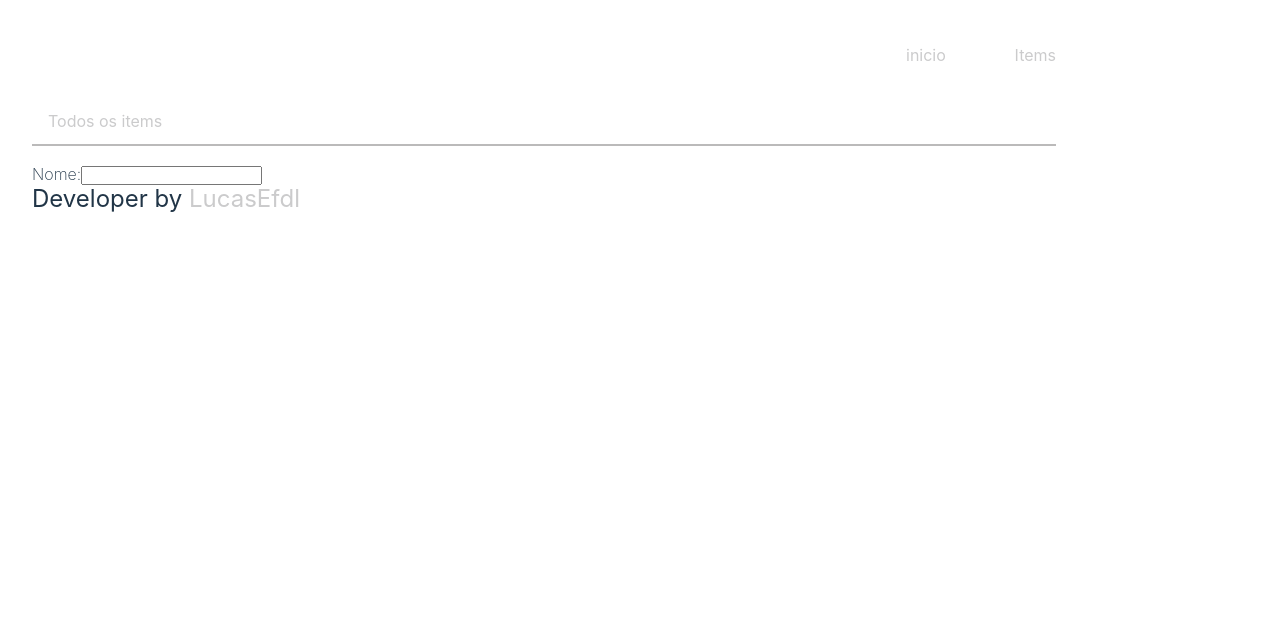
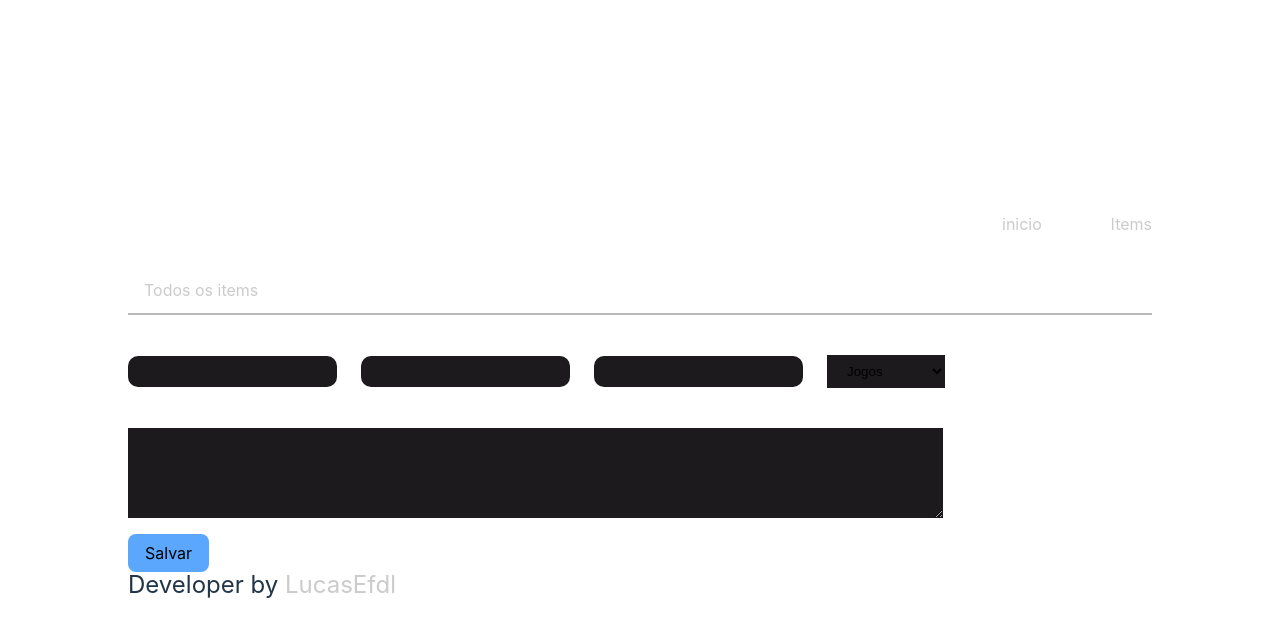
Before and after one commit to LucasEfdl/stock-management, a React (Vite) app: page /items/new in a window 1280 px wide. Shown: the top 636 px of the page. Built offline with nearby package versions, Linux system fonts and the light colour scheme.

Commit message:
add and stylization ItemForm

```diff
--- /dev/null
+++ b/src/components/ItemForm/ItemForm.jsx
@@ -0,0 +1,79 @@
+import styles from "./styles.module.css"
+
+
+const CATEGORIES = [
+    "Jogos",
+    "Mobilha",
+    "Eletronicos",
+    "Acessórios",
+    "Livros",
+    "brinquedos"
+]
+
+export default function ItemForm() {
+    return (
+        <form>
+            <div className={styles.row}>
+            <div>
+                <label htmlFor="name">Nome</label>
+                <input
+                    required
+                    type="text"
+                    name="name"
+                    id="name"
+                />
+            </div>
+            <div>
+                <label htmlFor="quantity">Quantidade</label>
+                <input
+                    required
+                    type="number"
+                    name="number"
+                    min={0}
+                    step={1}
+                />
+            </div>
+            <div>
+                <label htmlFor="price">Preço</label>
+                <input
+                    required
+                    type="number"
+                    name="number"
+                    min={0.01}
+                    step={0.01}
+                />
+            </div>
+            <div>
+                <label htmlFor="category">Categorias</label>
+                <select
+                    required
+                    name="category"
+                    id="category"
+                >
+                    {CATEGORIES.map(category => (
+                        <option
+                            key={category}
+                            value={category}
+                        >
+                            {category}
+                        </option>
+                    ))}
+                </select>
+            </div>
+            </div>
+            <div className={styles.formDescription}>
+                <label htmlFor="description">Descrição</label>
+                <textarea
+                    name="description"
+                    id="description"
+                    rows={6}
+                    cols={100}
+                    required
+                ></textarea>
+            </div>
+            <button className="is-primary">
+                Salvar
+            </button>
+        </form>
+    )
+}
--- /dev/null
+++ b/src/components/ItemForm/styles.module.css
@@ -0,0 +1,16 @@
+.row{
+    display: flex;
+    align-items: center;
+    width: 100%;
+}
+.row div {
+    display: flex;
+    flex-direction: column;
+    padding-right: 1.5rem;
+}
+.formDescription {
+    width: fit-content;
+    padding-top: 1rem;
+    display: flex;
+    flex-direction: column;
+}
--- a/src/index.css
+++ b/src/index.css
@@ -29,6 +29,8 @@ a {
 body {
     margin: 0;
     display: flex;
+    align-items: center;
+    justify-content: center;
     padding: 2rem;
     width: 100vw;
     height: 100vh;
@@ -43,7 +45,7 @@ h2 {
 button {
     border-radius: 8px;
     border: 1px solid transparent;
-    padding: 0.6em 1.2em;
+    padding: 0.5em 1em;
     font-size: 1em;
     font-weight: 200;
     font-family: inherit;
@@ -86,3 +88,27 @@ button:focus-visible {
     color: #ffffff;
     border-bottom: 3px solid #fff;
 }
+input {
+    background-color: #1c1a1d;
+    border: none;
+    border-radius: 10px;
+    padding: 0.5rem 1rem;
+}
+select{
+    background-color: #1c1a1d;
+    border: none;
+    padding: 0.5rem 1rem;
+}
+label {
+    color: #fff;
+}
+textarea {
+    background-color: #1c1a1d;
+    border: none;
+}
+.is-primary {
+    margin-top: 1rem;
+    font-weight: 400;
+    color: #000;
+    background-color: #5ba7fd;
+}
--- a/src/pages/CreateItem.jsx
+++ b/src/pages/CreateItem.jsx
@@ -1,10 +1,7 @@
+import ItemForm from "../components/ItemForm/ItemForm";
+
 export default function CreateItem() {
     return (
-        <div className="row">
-            <div>
-                <label htmlFor="name">Nome:</label>
-                <input type="text" id="name"/>
-            </div>
-        </div>
+        <ItemForm />
     )
 }
```
